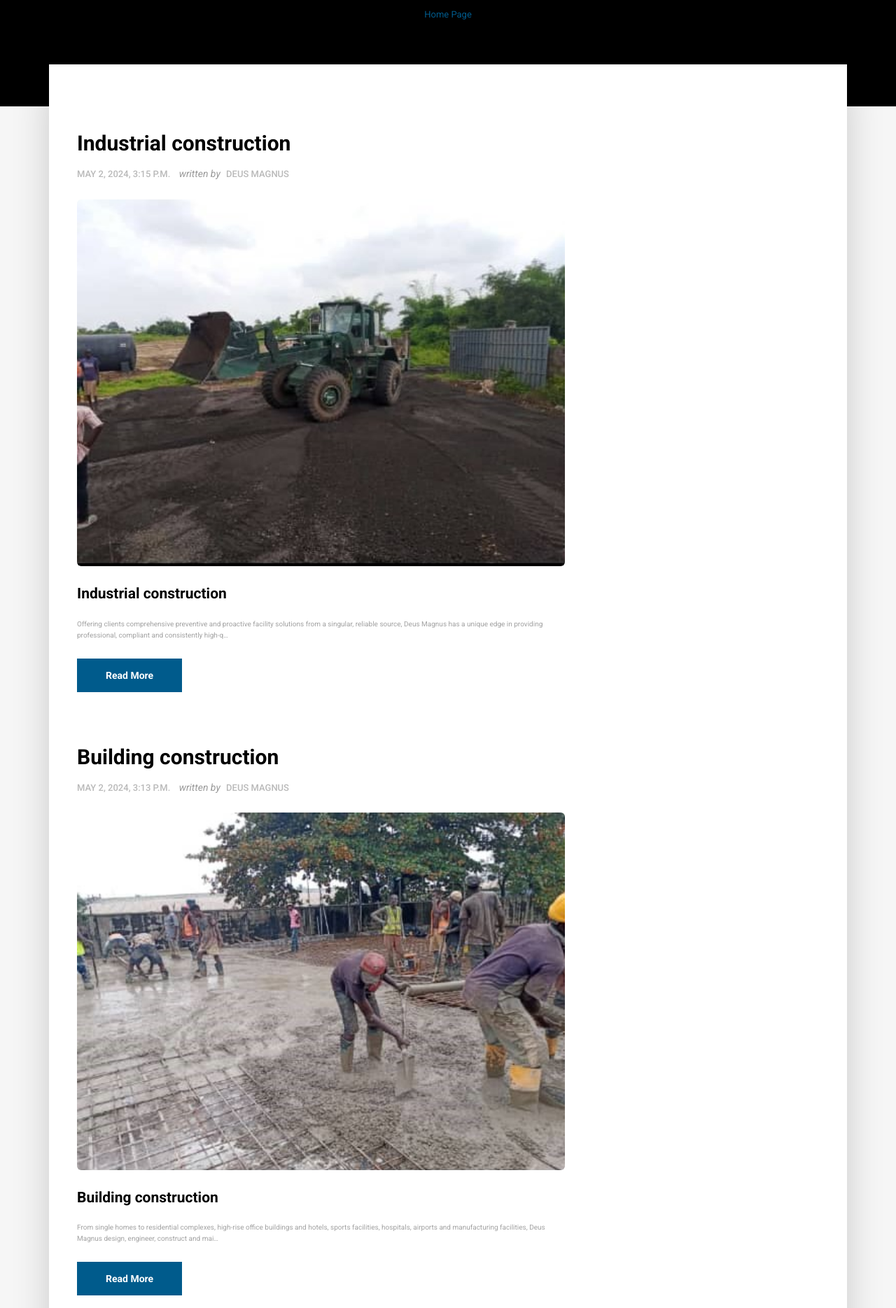
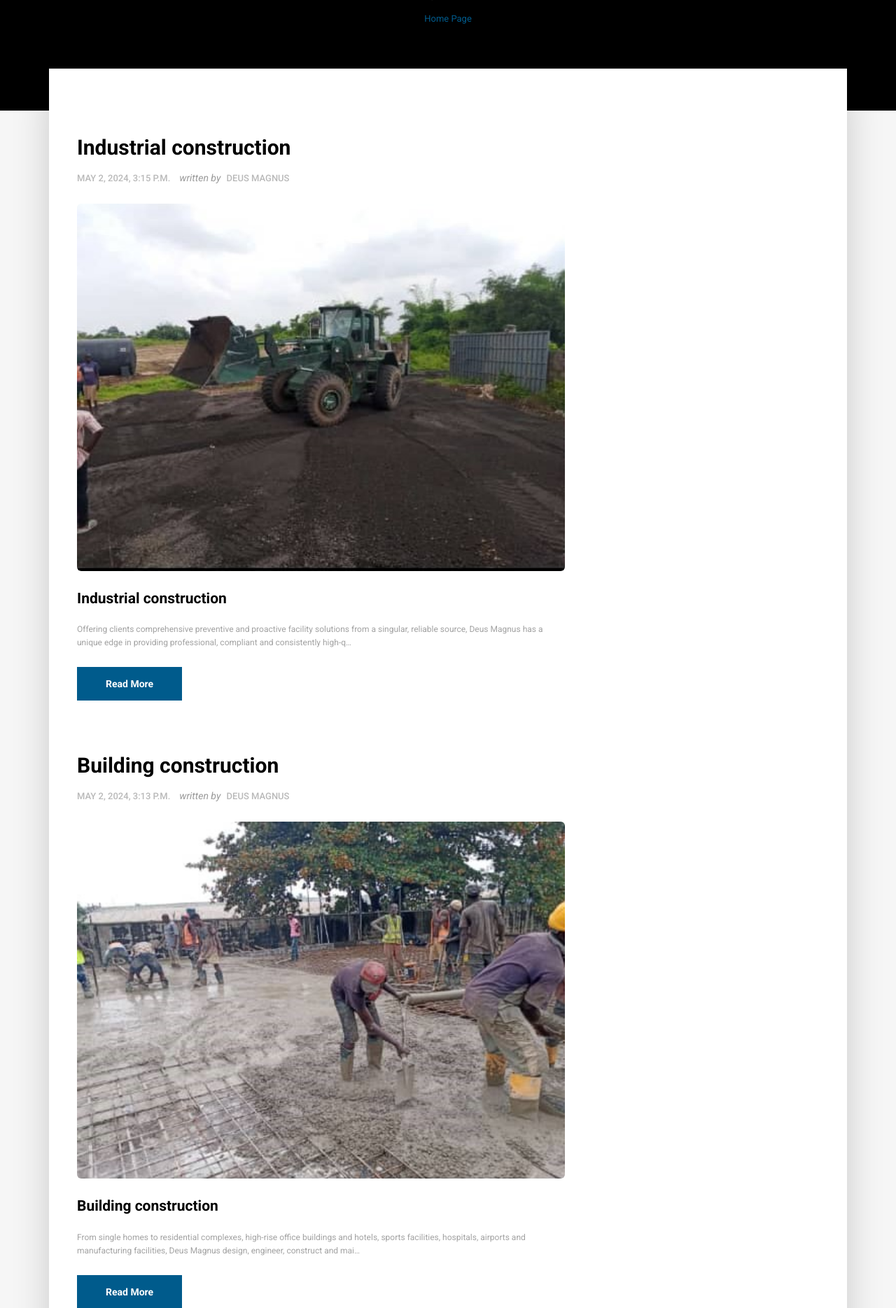
Before and after one commit to godwinumosen/deusmagnus_old_file, a Django app: page /blog/ in a window 1280 px wide. Shown: the part 92-1961 px from the top of the page at 70% size. Run offline with Django 5.2, Linux system fonts and the light colour scheme; data comes from the database, SQL or seed files in the repository; some libraries are stand-ins or nearby versions; some web fonts are replaced.

```diff
--- a/static/css/style.css
+++ b/static/css/style.css
@@ -85,12 +85,10 @@ SKELETON
 body {
     background-color: #f6f6f6;
     line-height: 1.6;
-    font-size: 16px;
+    font-size: 12px;
     color: #a2a2a2;
 
     font-family: sans-serif;
-    font-size: 1rem;
-    background-color: #fff;
 }
 
 
```
